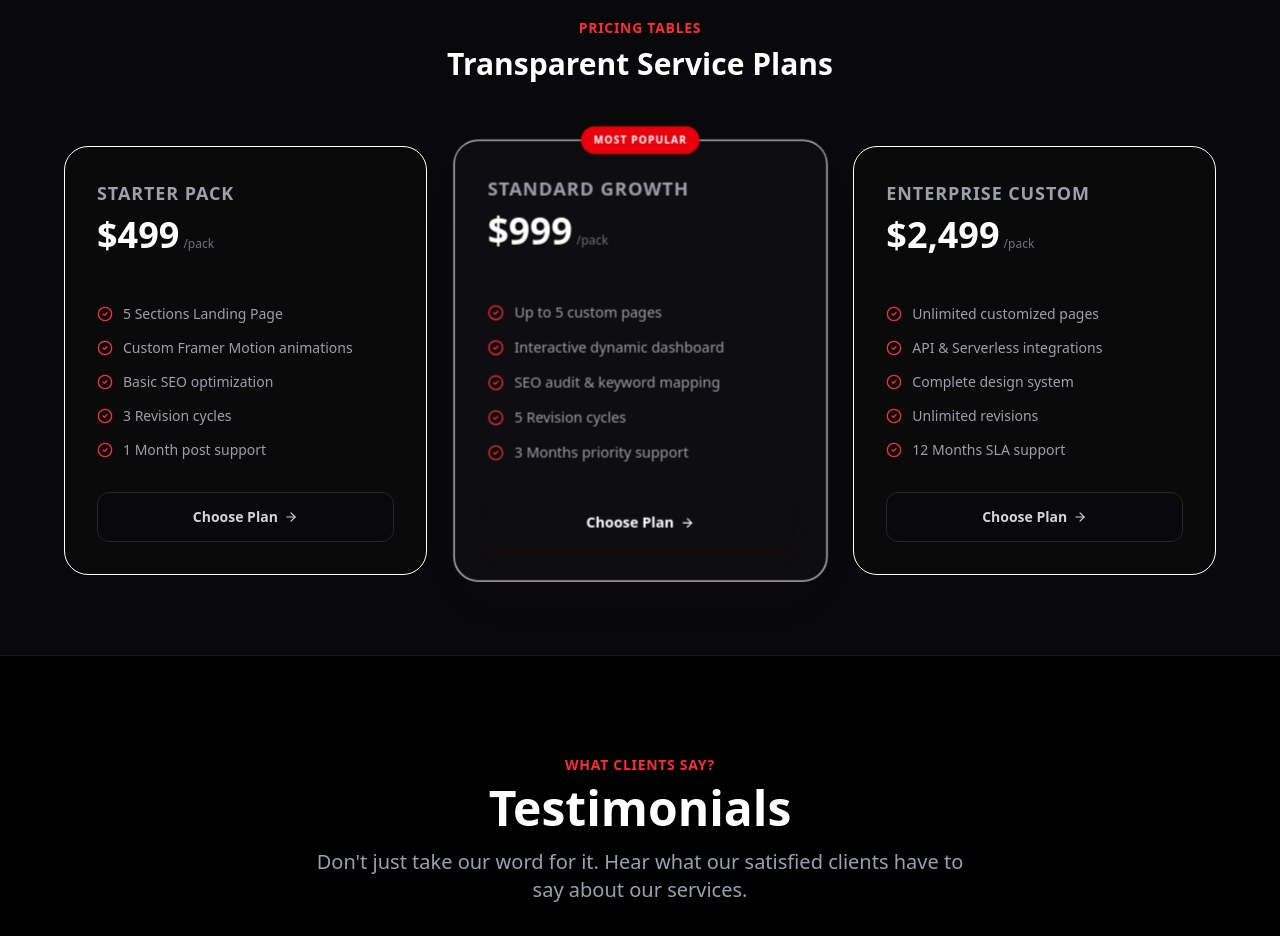
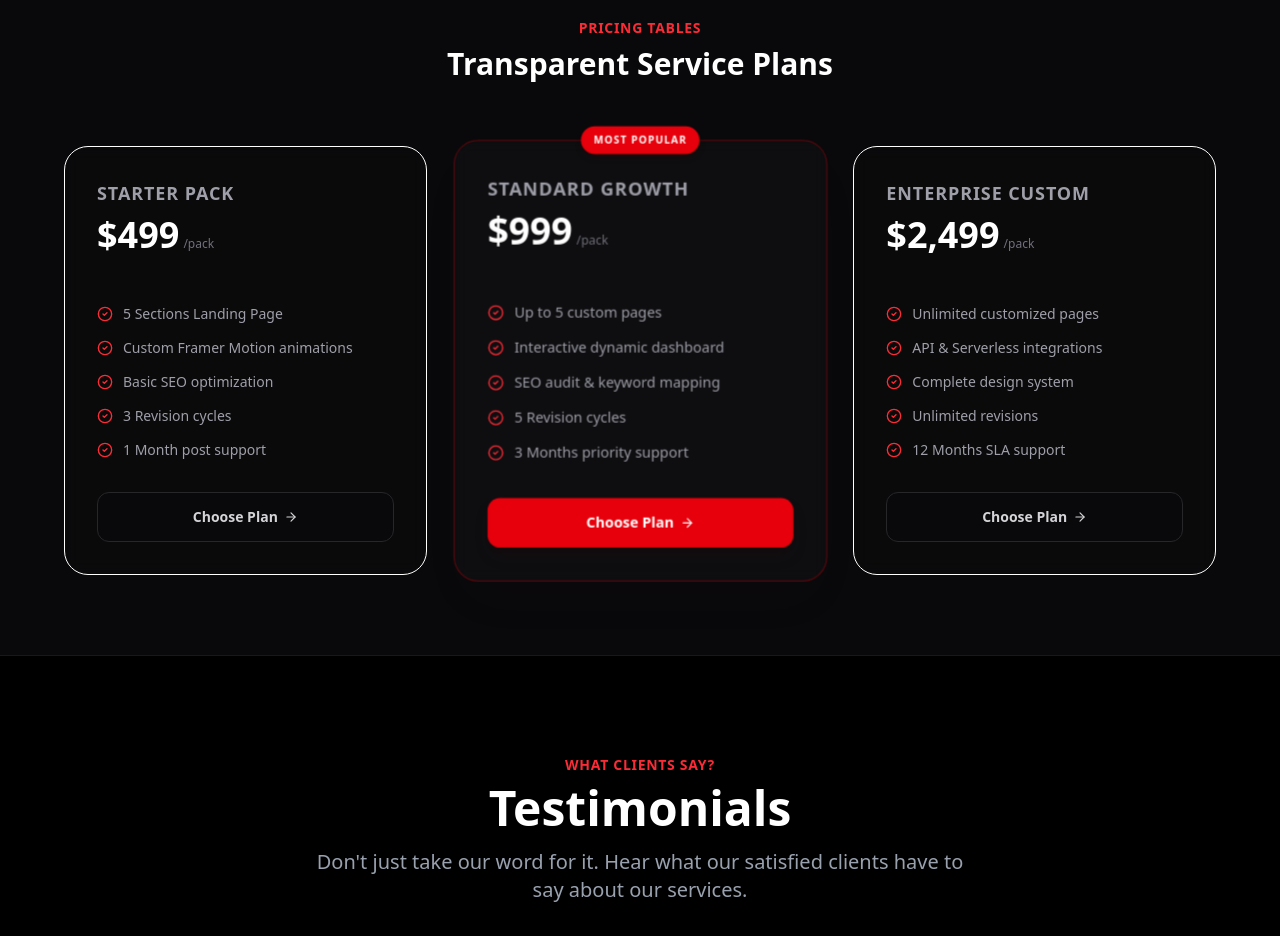
Before and after one commit to Tech-FNM/techfnm, a React (Vite) app: page /services/1 in a window 1280 px wide. Shown: the part 1500-2436 px from the top of the page. Built offline with nearby package versions, Linux system fonts and the light colour scheme; no server answers; the database is empty.

Commit message:
fix non-standard tailwind color classes in contact and service pages

```diff
--- a/src/pages/public/ContactPage.tsx
+++ b/src/pages/public/ContactPage.tsx
@@ -133,7 +133,7 @@ export default function ContactPage() {
                   onChange={(e) => setFormData({ ...formData, firstName: e.target.value })}
                   placeholder="First name"
                   required
-                  className="w-full bg-zinc-950/60 border border-zinc-850 hover:border-zinc-800 focus:border-red-650/40 rounded-xl px-4 py-3.5 text-zinc-200 placeholder-zinc-700 outline-none transition-colors"
+                  className="w-full bg-zinc-950/60 border border-zinc-850 hover:border-zinc-800 focus:border-red-600/40 rounded-xl px-4 py-3.5 text-zinc-200 placeholder-zinc-700 outline-none transition-colors"
                 />
               </div>
 
@@ -149,7 +149,7 @@ export default function ContactPage() {
                   value={formData.lastName}
                   onChange={(e) => setFormData({ ...formData, lastName: e.target.value })}
                   placeholder="Last name"
-                  className="w-full bg-zinc-950/60 border border-zinc-850 hover:border-zinc-800 focus:border-red-650/40 rounded-xl px-4 py-3.5 text-zinc-200 placeholder-zinc-700 outline-none transition-colors"
+                  className="w-full bg-zinc-950/60 border border-zinc-850 hover:border-zinc-800 focus:border-red-600/40 rounded-xl px-4 py-3.5 text-zinc-200 placeholder-zinc-700 outline-none transition-colors"
                 />
               </div>
 
@@ -166,7 +166,7 @@ export default function ContactPage() {
                   onChange={(e) => setFormData({ ...formData, email: e.target.value })}
                   placeholder="Email"
                   required
-                  className="w-full bg-zinc-950/60 border border-zinc-850 hover:border-zinc-800 focus:border-red-650/40 rounded-xl px-4 py-3.5 text-zinc-200 placeholder-zinc-700 outline-none transition-colors"
+                  className="w-full bg-zinc-950/60 border border-zinc-850 hover:border-zinc-800 focus:border-red-600/40 rounded-xl px-4 py-3.5 text-zinc-200 placeholder-zinc-700 outline-none transition-colors"
                 />
               </div>
 
@@ -182,7 +182,7 @@ export default function ContactPage() {
                   value={formData.subject}
                   onChange={(e) => setFormData({ ...formData, subject: e.target.value })}
                   placeholder="Phone number"
-                  className="w-full bg-zinc-950/60 border border-zinc-850 hover:border-zinc-800 focus:border-red-650/40 rounded-xl px-4 py-3.5 text-zinc-200 placeholder-zinc-700 outline-none transition-colors"
+                  className="w-full bg-zinc-950/60 border border-zinc-850 hover:border-zinc-800 focus:border-red-600/40 rounded-xl px-4 py-3.5 text-zinc-200 placeholder-zinc-700 outline-none transition-colors"
                 />
               </div>
 
@@ -201,7 +201,7 @@ export default function ContactPage() {
                 onChange={(e) => setFormData({ ...formData, message: e.target.value })}
                 placeholder="Message"
                 required
-                className="w-full bg-zinc-950/60 border border-zinc-850 hover:border-zinc-800 focus:border-red-650/40 rounded-xl px-4 py-3.5 text-zinc-200 placeholder-zinc-700 outline-none transition-colors resize-none"
+                className="w-full bg-zinc-950/60 border border-zinc-850 hover:border-zinc-800 focus:border-red-600/40 rounded-xl px-4 py-3.5 text-zinc-200 placeholder-zinc-700 outline-none transition-colors resize-none"
               />
             </div>
 
--- a/src/pages/public/ServiceDetail.tsx
+++ b/src/pages/public/ServiceDetail.tsx
@@ -257,7 +257,7 @@ export default function ServiceDetail() {
                     whileInView={{ opacity: 1, y: 0 }}
                     viewport={{ once: true }}
                     transition={{ delay: index * 0.1, duration: 0.4 }}
-                    className="bg-zinc-900/30 border border-zinc-850 p-8 rounded-3xl space-y-4 hover:border-red-650/20 transition-all backdrop-blur-sm"
+                    className="bg-zinc-900/30 border border-zinc-850 p-8 rounded-3xl space-y-4 hover:border-red-600/20 transition-all backdrop-blur-sm"
                   >
                     <div className="w-12 h-12 rounded-xl bg-zinc-900 flex items-center justify-center text-red-500 border border-zinc-800 shadow-md">
                       <FeatIcon size={20} />
@@ -316,7 +316,7 @@ export default function ServiceDetail() {
                   transition={{ delay: index * 0.1, duration: 0.4 }}
                   className={`relative rounded-3xl p-8 backdrop-blur-sm border flex flex-col justify-between transition-all ${
                     plan.popular
-                      ? 'bg-zinc-900/40 border-red-650/45 shadow-2xl shadow-red-950/5 scale-[1.03] z-10'
+                      ? 'bg-zinc-900/40 border-red-600/40 shadow-2xl shadow-red-950/5 scale-[1.03] z-10'
                       : 'bg-zinc-900/10 border-zinc-850 hover:border-zinc-800'
                   }`}
                 >
@@ -354,7 +354,7 @@ export default function ServiceDetail() {
                       to={`/request-service?service=${encodeURIComponent(service.title)}&plan=${encodeURIComponent(plan.name)}`}
                       className={`w-full flex items-center justify-center gap-1.5 py-3.5 rounded-xl text-sm font-bold transition-all ${
                         plan.popular
-                          ? 'bg-red-650 hover:bg-red-750 text-white shadow-lg shadow-red-950/15'
+                          ? 'bg-red-600 hover:bg-red-700 text-white shadow-lg shadow-red-950/15'
                           : 'bg-zinc-950 border border-zinc-800 hover:border-zinc-700 text-zinc-300 hover:text-white'
                       }`}
                     >
```
